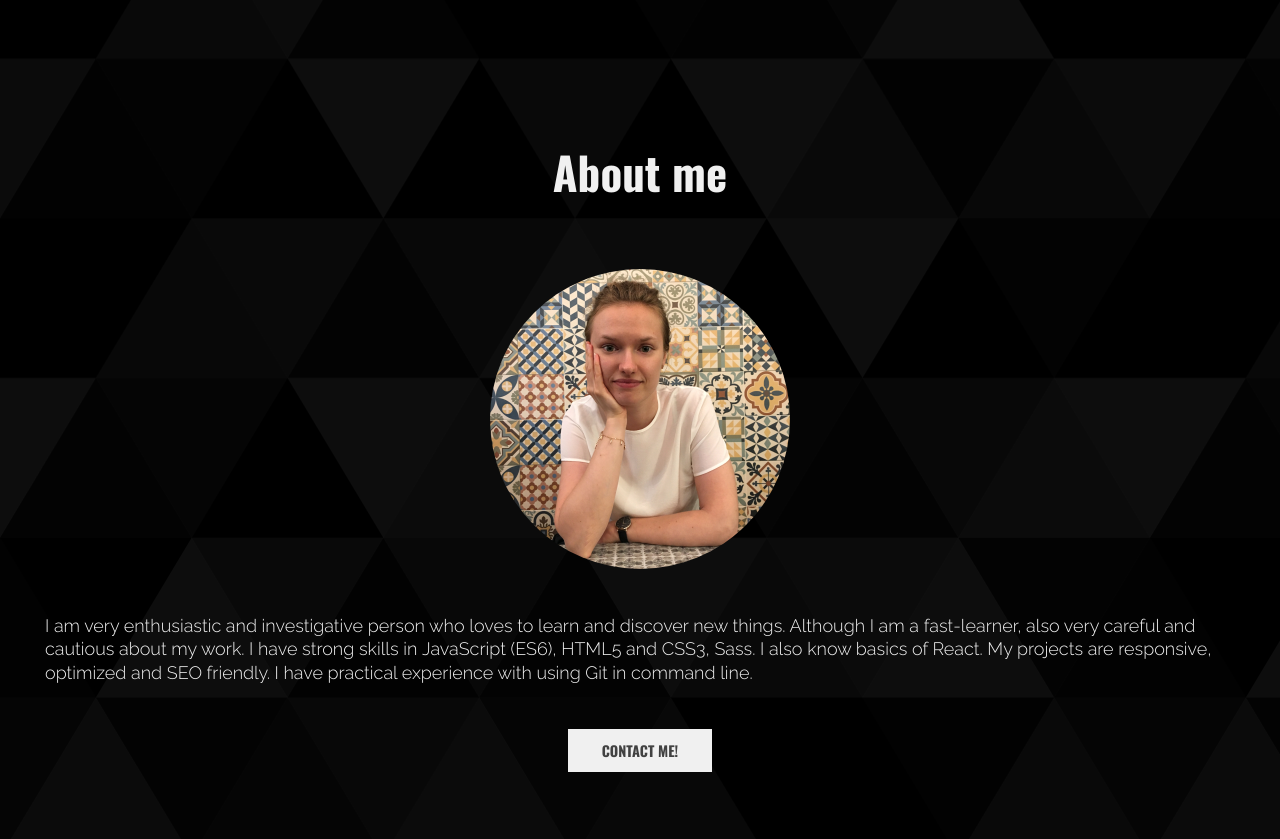
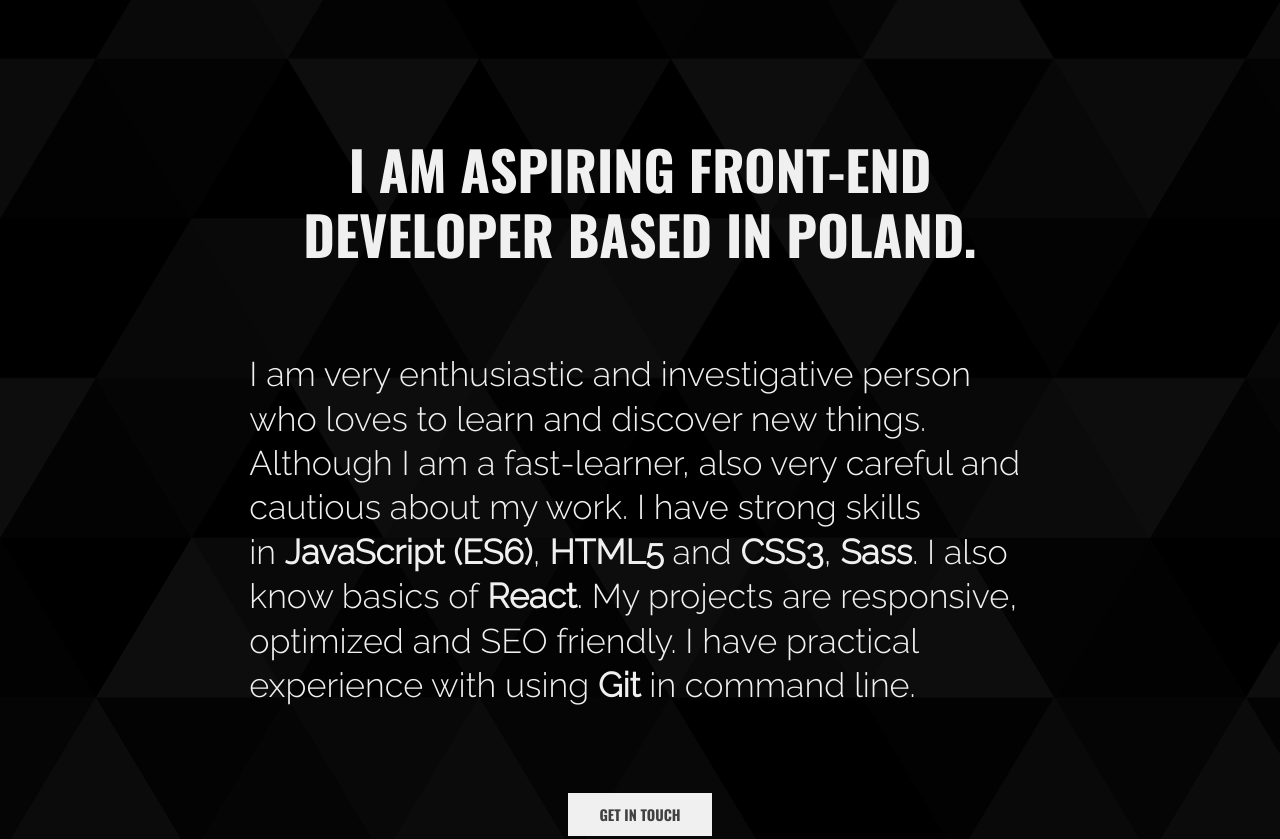
Before and after one commit to kiedrzynek/portfolio, a website built with webpack: page public/index.html in a window 1280 px wide. Shown: the part 740-1579 px from the top of the page. Built offline with nearby package versions, Linux system fonts and the light colour scheme.

Commit message:
Little redesign and style the section about me

```diff
--- a/public/index.html
+++ b/public/index.html
@@ -53,15 +53,14 @@
 
 
             <section id="about-me">
-                <h3>About me</h3>
-                <div class="img-crop">
-                    <img src="../src/img/IMG-0746.JPG" alt="Photo">
-                </div>
+                <!-- <h3>About me</h3> -->
+                <!-- <img src="" alt="Photo"> -->
+                <h4>I am aspiring front-end developer based in Poland.</h4>
                 <p>
-                    I am very enthusiastic and investigative person who loves to&nbsp;learn and discover new things. Although I am a fast-learner, also very careful and cautious about my work. I have strong skills in&nbsp;JavaScript (ES6), HTML5 and CSS3, Sass. I also know basics of React. My projects are responsive, optimized and SEO friendly. I have practical experience with using Git in command line.
+                    I am very enthusiastic and investigative person who loves to&nbsp;learn and discover new things. Although I am a fast-learner, also very careful and cautious about my work. I have strong skills in&nbsp;<strong>JavaScript (ES6)</strong>, <strong>HTML5</strong> and <strong>CSS3</strong>, <strong>Sass</strong>. I also know basics of <strong>React</strong>. My projects are responsive, optimized and SEO friendly. I have practical experience with using <strong>Git</strong> in command line.
                 </p>
 
-                <a href="#contact" class="button button-white">Contact me!</a>
+                <a href="#contact" class="button button-white">Get in touch</a>
             </section>
 
             <section id="skills">
--- a/src/sass/style.scss
+++ b/src/sass/style.scss
@@ -249,22 +249,35 @@ nav {
 /*  SECTION - ABOUT ME  */
 
 #about-me {
+    padding-top: 3em;
 
-    .img-crop  {
-        overflow: hidden;
-
-        img {
-            width: 300px;
-            height: auto;
-            border-radius: 50%;
-
-            display: block;
-            margin: 0 auto;
-        }
+    h4 {
+        font-family: Oswald;
+        font-size: 2.2em;
+        font-weight: 700;
+        line-height: 1.2;
+        text-transform: uppercase;
+        color: $white;
+        margin: .5em .5em;
     }
 
     p {
         margin: 2.5em 1.5em;
+    }
+}
+
+@media (min-width: 1000px) {
+    #about-me {
+        padding: 3em 11em;
+        text-align: center;
+
+        h4 {
+            font-size: 3em;
+        }
+        p {
+            font-size: 1.9em;
+        }
+
     }
 }
 
```
